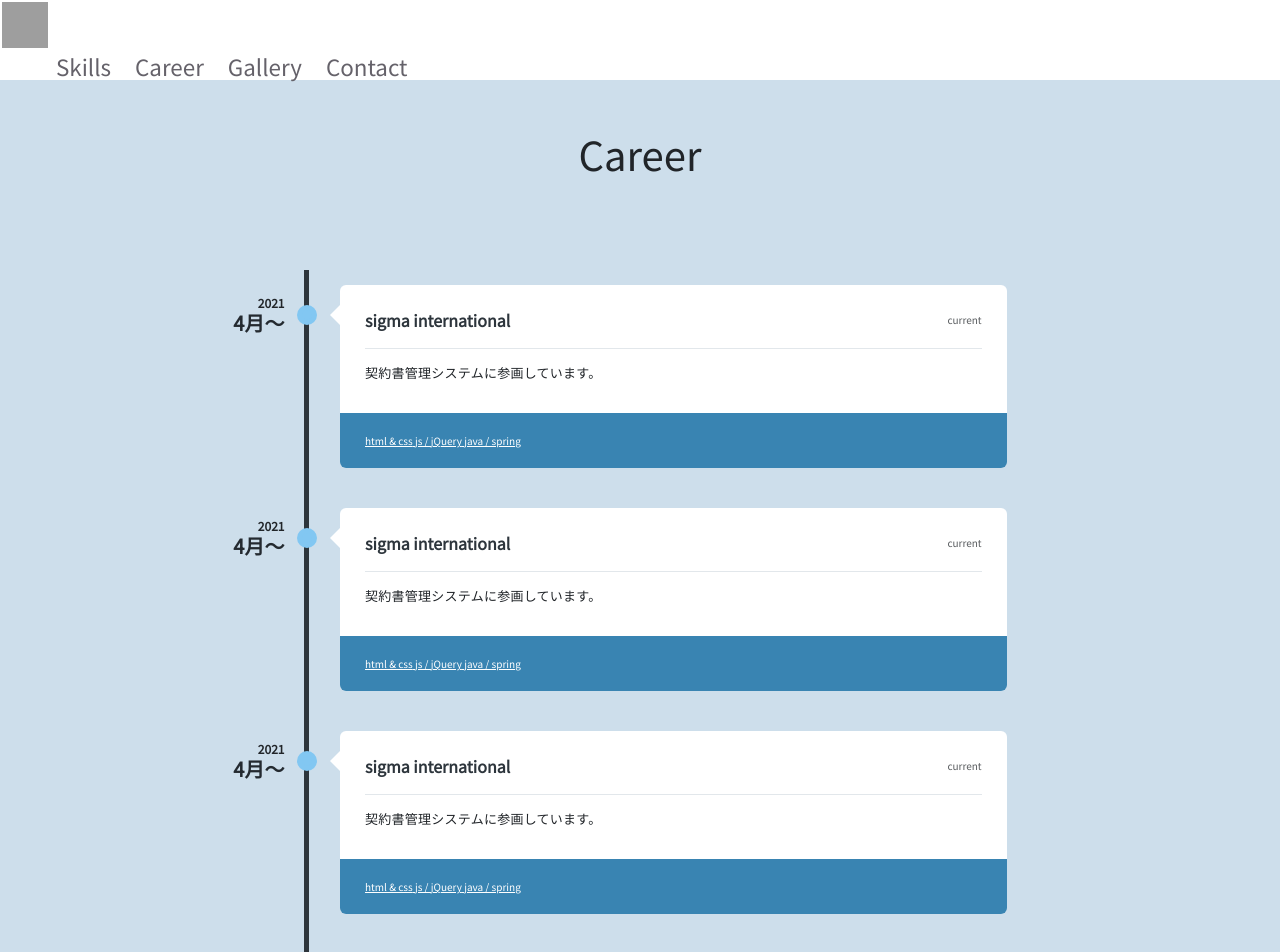
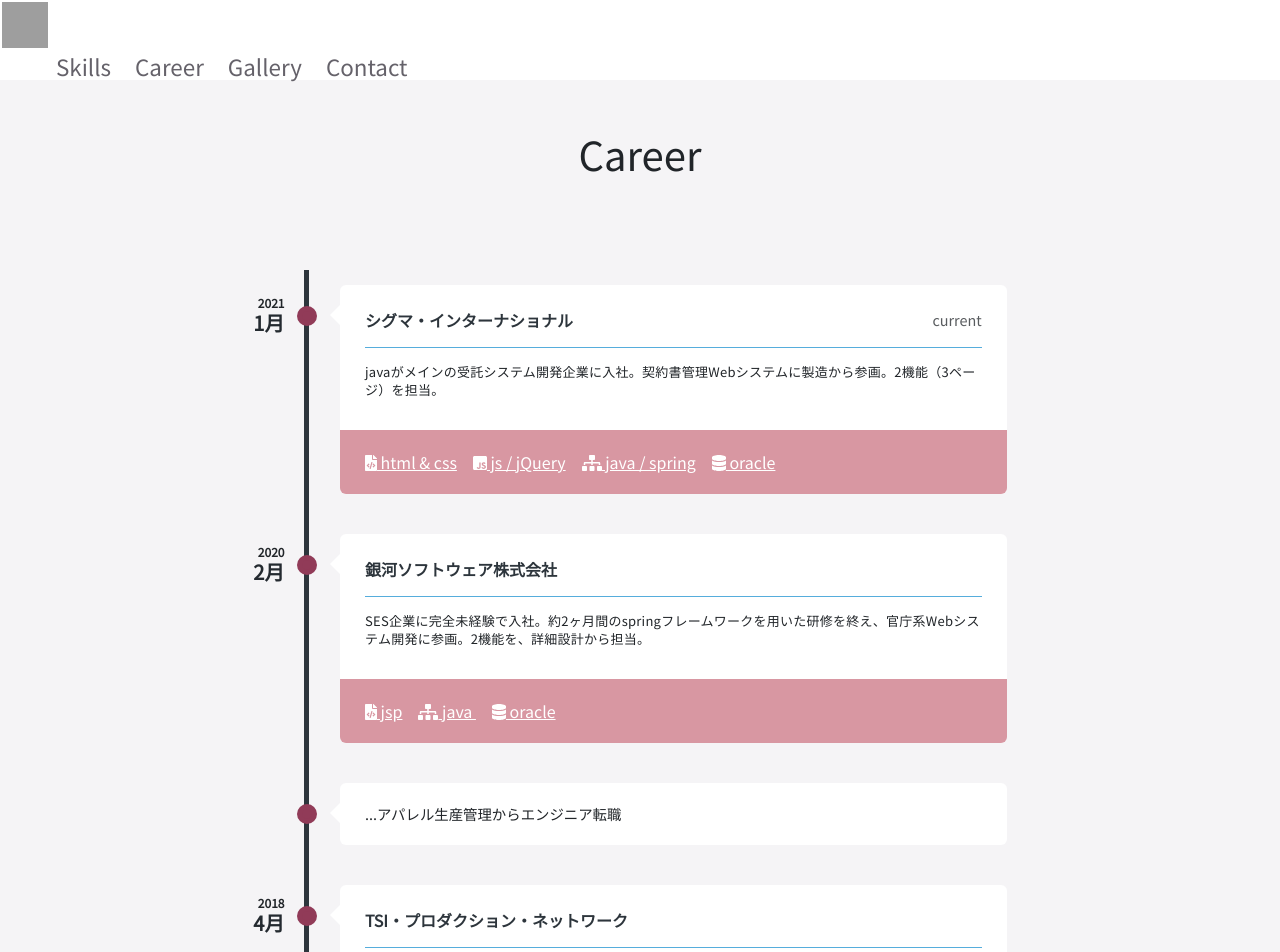
Before and after one commit to serina-yam/portfolio, a Vue app: page /Career in a window 1280 px wide. Shown: the top 952 px of the page. Built offline with nearby package versions, Linux system fonts and the light colour scheme; grey boxes are pictures that could not be loaded.

Commit message:
design color fix

```diff
--- a/package.json
+++ b/package.json
@@ -8,6 +8,10 @@
     "lint": "vue-cli-service lint"
   },
   "dependencies": {
+    "@fortawesome/fontawesome-svg-core": "^1.2.35",
+    "@fortawesome/free-brands-svg-icons": "^5.15.3",
+    "@fortawesome/free-solid-svg-icons": "^5.15.3",
+    "@fortawesome/vue-fontawesome": "^2.0.2",
     "core-js": "^3.6.5",
     "vue": "^2.6.11",
     "vue-router": "^3.2.0",
--- a/src/router/views/Career.vue
+++ b/src/router/views/Career.vue
@@ -17,7 +17,7 @@
                       <!-- begin timeline-time -->
                       <div class="timeline-time">
                         <span class="date">2021</span>
-                        <span class="time">4月〜</span>
+                        <span class="time">1月</span>
                       </div>
                       <!-- end timeline-time -->
                       <!-- begin timeline-icon -->
@@ -29,13 +29,103 @@
                       <div class="timeline-body">
                         <div class="timeline-header">
                           <span class="username"
-                            ><a>sigma international</a> <small></small
+                            ><a>シグマ・インターナショナル</a> <small></small
                           ></span>
                           <span class="pull-right text-muted">current</span>
                         </div>
                         <div class="timeline-content">
                           <p>
-                            契約書管理システムに参画しています。
+                            javaがメインの受託システム開発企業に入社。契約書管理Webシステムに製造から参画。2機能（3ページ）を担当。
+                          </p>
+                        </div>
+
+                        <div class="timeline-footer">
+                          <a class="m-r-15 text-inverse-lighter">
+                            <font-awesome-icon icon="file-code"/> html & css</a>
+                          <a class="m-r-15 text-inverse-lighter"
+                            ><font-awesome-icon :icon="['fab', 'js-square']"/> js
+                            / jQuery</a
+                          >
+                          <a class="m-r-15 text-inverse-lighter"
+                            ><font-awesome-icon :icon="['fas', 'sitemap']"/> java
+                            / spring</a>
+                          <a class="m-r-15 text-inverse-lighter"
+                          ><font-awesome-icon :icon="['fas', 'database']"/> oracle</a>
+                        </div>
+                      </div>
+                      <!-- end timeline-body -->
+                    </li>
+                    <li>
+                      <!-- begin timeline-time -->
+                      <div class="timeline-time">
+                        <span class="date">2020</span>
+                        <span class="time">2月</span>
+                      </div>
+                      <!-- end timeline-time -->
+                      <!-- begin timeline-icon -->
+                      <div class="timeline-icon">
+                        <a href="javascript:;">&nbsp;</a>
+                      </div>
+                      <!-- end timeline-icon -->
+                      <!-- begin timeline-body -->
+                      <div class="timeline-body">
+                        <div class="timeline-header">
+                          <span class="username"
+                            ><a>銀河ソフトウェア株式会社</a> <small></small
+                          ></span>
+                        </div>
+                        <div class="timeline-content">
+                          <p>
+                            SES企業に完全未経験で入社。約2ヶ月間のspringフレームワークを用いた研修を終え、官庁系Webシステム開発に参画。2機能を、詳細設計から担当。
+                          </p>
+                        </div>
+
+                        <div class="timeline-footer">
+                          <a class="m-r-15 text-inverse-lighter">
+                            <font-awesome-icon icon="file-code"/> jsp</a>
+                          <a class="m-r-15 text-inverse-lighter"
+                            ><font-awesome-icon :icon="['fas', 'sitemap']"/> java
+                            </a>
+                          <a class="m-r-15 text-inverse-lighter"
+                          ><font-awesome-icon :icon="['fas', 'database']"/> oracle</a>
+                        </div>
+                      </div>
+                      <!-- end timeline-body -->
+                    </li>
+                    <li>
+                      <!-- begin timeline-icon -->
+                      <div class="timeline-icon">
+                        <a href="javascript:;">&nbsp;</a>
+                      </div>
+                      <!-- end timeline-icon -->
+                      <!-- begin timeline-body -->
+                      <div class="timeline-body">
+                        ...アパレル生産管理からエンジニア転職
+                      </div>
+                      <!-- begin timeline-body -->
+                    </li>
+                    <li>
+                      <!-- begin timeline-time -->
+                      <div class="timeline-time">
+                        <span class="date">2018</span>
+                        <span class="time">4月</span>
+                      </div>
+                      <!-- end timeline-time -->
+                      <!-- begin timeline-icon -->
+                      <div class="timeline-icon">
+                        <a href="javascript:;">&nbsp;</a>
+                      </div>
+                      <!-- end timeline-icon -->
+                      <!-- begin timeline-body -->
+                      <div class="timeline-body">
+                        <div class="timeline-header">
+                          <span class="username"
+                            ><a>TSI・プロダクション・ネットワーク</a> <small></small
+                          ></span>
+                        </div>
+                        <div class="timeline-content">
+                          <p>
+                            新卒入社。50日間の研修、百貨店ブランドの生産管理を経て、低価格のレディースブランドの生産管理として、1レディースブランドを担当。業務内容は、納期管理・品質管理、コスト交渉など。社内や社外の人と数多く携わり、進捗の調整を行っていました。マクロを使用したエクセルでの在庫やコスト管理も行うようになり、IT業界やプログラミングに興味を持ち転職を決意。
                           </p>
                         </div>
 
@@ -55,104 +145,6 @@
                         </div>
                       </div>
                       <!-- end timeline-body -->
-                    </li>
-                    <li>
-                      <!-- begin timeline-time -->
-                      <div class="timeline-time">
-                        <span class="date">2021</span>
-                        <span class="time">4月〜</span>
-                      </div>
-                      <!-- end timeline-time -->
-                      <!-- begin timeline-icon -->
-                      <div class="timeline-icon">
-                        <a href="javascript:;">&nbsp;</a>
-                      </div>
-                      <!-- end timeline-icon -->
-                      <!-- begin timeline-body -->
-                      <div class="timeline-body">
-                        <div class="timeline-header">
-                          <span class="username"
-                            ><a>sigma international</a> <small></small
-                          ></span>
-                          <span class="pull-right text-muted">current</span>
-                        </div>
-                        <div class="timeline-content">
-                          <p>
-                            契約書管理システムに参画しています。
-                          </p>
-                        </div>
-
-                        <div class="timeline-footer">
-                          <a class="m-r-15 text-inverse-lighter"
-                            ><i class="fa fa-thumbs-up fa-fw fa-lg m-r-3"></i>
-                            html & css</a
-                          >
-                          <a class="m-r-15 text-inverse-lighter"
-                            ><i class="fa fa-comments fa-fw fa-lg m-r-3"></i> js
-                            / jQuery</a
-                          >
-                          <a class="m-r-15 text-inverse-lighter"
-                            ><i class="fa fa-share fa-fw fa-lg m-r-3"></i> java
-                            / spring</a
-                          >
-                        </div>
-                      </div>
-                      <!-- end timeline-body -->
-                    </li>
-                    <li>
-                      <!-- begin timeline-time -->
-                      <div class="timeline-time">
-                        <span class="date">2021</span>
-                        <span class="time">4月〜</span>
-                      </div>
-                      <!-- end timeline-time -->
-                      <!-- begin timeline-icon -->
-                      <div class="timeline-icon">
-                        <a href="javascript:;">&nbsp;</a>
-                      </div>
-                      <!-- end timeline-icon -->
-                      <!-- begin timeline-body -->
-                      <div class="timeline-body">
-                        <div class="timeline-header">
-                          <span class="username"
-                            ><a>sigma international</a> <small></small
-                          ></span>
-                          <span class="pull-right text-muted">current</span>
-                        </div>
-                        <div class="timeline-content">
-                          <p>
-                            契約書管理システムに参画しています。
-                          </p>
-                        </div>
-
-                        <div class="timeline-footer">
-                          <a class="m-r-15 text-inverse-lighter"
-                            ><i class="fa fa-thumbs-up fa-fw fa-lg m-r-3"></i>
-                            html & css</a
-                          >
-                          <a class="m-r-15 text-inverse-lighter"
-                            ><i class="fa fa-comments fa-fw fa-lg m-r-3"></i> js
-                            / jQuery</a
-                          >
-                          <a class="m-r-15 text-inverse-lighter"
-                            ><i class="fa fa-share fa-fw fa-lg m-r-3"></i> java
-                            / spring</a
-                          >
-                        </div>
-                      </div>
-                      <!-- end timeline-body -->
-                    </li>
-                    <li>
-                      <!-- begin timeline-icon -->
-                      <div class="timeline-icon">
-                        <a href="javascript:;">&nbsp;</a>
-                      </div>
-                      <!-- end timeline-icon -->
-                      <!-- begin timeline-body -->
-                      <div class="timeline-body">
-                        Loading...
-                      </div>
-                      <!-- begin timeline-body -->
                     </li>
                   </ul>
                   <!-- end timeline -->
@@ -176,15 +168,22 @@ export default {
 </script>
 
 <style scoped>
+@import url('https://maxcdn.bootstrapcdn.com/font-awesome/4.3.0/css/font-awesome.min.css');
   #career {
     display: flex;
     flex-direction: column;
     align-items: center;
-    background:#cddeeb;
+    background:#F5F4F6;
+    font-size: 0.9rem;
   }
 
   h1 {
     margin: 50px 0;
+  }
+
+  .text-inverse-lighter {
+    font-size: 1.0rem;
+    margin-right: 1rem;
   }
 
   .career-content {
@@ -267,11 +266,11 @@ export default {
       height: 20px;
       display: inline-block;
       border-radius: 20px;
-      background: #82C7F2;
+      background: #913B58;
       line-height: 10px;
       color: #fff;
       font-size: 14px;
-      border: 5px solid #82C7F2;
+      border: 5px solid #913B58;
       transition: border-color .2s linear
   }
 
@@ -306,7 +305,7 @@ export default {
 
   .timeline-header {
       padding-bottom: 10px;
-      border-bottom: 1px solid #e2e7eb;
+      border-bottom: 1px solid #56ADDC;
       line-height: 30px
   }
 
@@ -352,7 +351,7 @@ export default {
   }
 
   .timeline-footer {
-      background: #3984B2;
+      background: #D897A2;
       margin-left: -25px;
       margin-right: -25px;
       padding: 20px 25px;
--- a/src/router/views/Home.vue
+++ b/src/router/views/Home.vue
@@ -30,6 +30,7 @@
     position: absolute;
     top: calc(35% - 0.5em);
     width: 100%;
+    z-index: 1;
   }
 
   .title {
@@ -49,7 +50,8 @@
   }
 
   a {
-    color: #E95F5F;
+    color: #BC4E60;
+    font-weight: bold;
     padding: 1rem 1.5rem;
   }
 
@@ -66,7 +68,7 @@
 }
 
   .btn:hover {
-  color: rgba(233, 95, 95, 1);
+  color: #BC4E60;
   background:rgba(255,255,255,0.8);
 }
 
--- a/src/router/views/Skills.vue
+++ b/src/router/views/Skills.vue
@@ -5,7 +5,7 @@
       <div class="container">
         <div class="content-left">
           <h2>HTML5</h2>
-          <img src="../../assets/html.png">
+          <!-- <img src="../../assets/html.png"> -->
           <v-divider
             vertical
           ></v-divider>
@@ -17,7 +17,7 @@
       <div class="container">
         <div class="content-left">
           <h2>CSS3</h2>
-          <img src="../../assets/css.png">
+          <!-- <img src="../../assets/css.png"> -->
           <v-divider
             vertical
           ></v-divider>
@@ -29,7 +29,7 @@
       <div class="container">
         <div class="content-left">
           <h2>javascript</h2>
-          <img src="../../assets/java-script.png">
+          <!-- <img src="../../assets/java-script.png"> -->
           <v-divider
             vertical
           ></v-divider>
@@ -41,7 +41,7 @@
       <div class="container">
         <div class="content-left">
           <h2>Java</h2>
-          <img src="../../assets/java.png">
+          <!-- <img src="../../assets/java.png"> -->
           <v-divider
             vertical
           ></v-divider>
@@ -53,7 +53,7 @@
       <div class="container">
         <div class="content-left">
           <h2>Python</h2>
-          <img src="../../assets/python.png">
+          <!-- <img src="../../assets/python.png"> -->
           <v-divider
             vertical
           ></v-divider>
@@ -65,7 +65,7 @@
       <div class="container">
         <div class="content-left">
           <h2>SQL</h2>
-          <img src="../../assets/sql.png">
+          <!-- <img src="../../assets/sql.png"> -->
           <v-divider
             vertical
           ></v-divider>
@@ -86,15 +86,10 @@ export default {
 
 <style scoped>
   @import url(https://fonts.googleapis.com/css?family=Open+Sans);
-  body {
-    margin: 20px 0 40px;
-    font-family: "Open Sans", sans-serif;
-    color: #65626A;
-  }
 
   img {
     height: 4.5rem;
-    margin: 0 2rem;
+    margin: .2rem;
   }
 
   h1 {
@@ -134,6 +129,7 @@ export default {
 
   .v-divider--vertical {
     border-width: 0 0.3rem 0 0;
+    margin: -1px;
   }
   /* graph  */
   .graph-cont{
@@ -151,7 +147,7 @@ export default {
     max-width: 80.0rem;
     line-height: 3.0rem;
     font-size: 1.2rem;
-    color: white;
+    color: #fff;
     padding: 0 0 0 15px;
     position: relative;
   }
@@ -169,7 +165,7 @@ export default {
   }
   .bar::after{
     content: '';
-    background: rgba(130, 199, 242, 1);
+    background: #BCDFF2;
     height: 45px;
     transition: 0.7s;
     display: block;
```
Also changed, not shown: src/main.js (+10 -1 lines), 1 other file (tests, documents, lock files or other folders).
